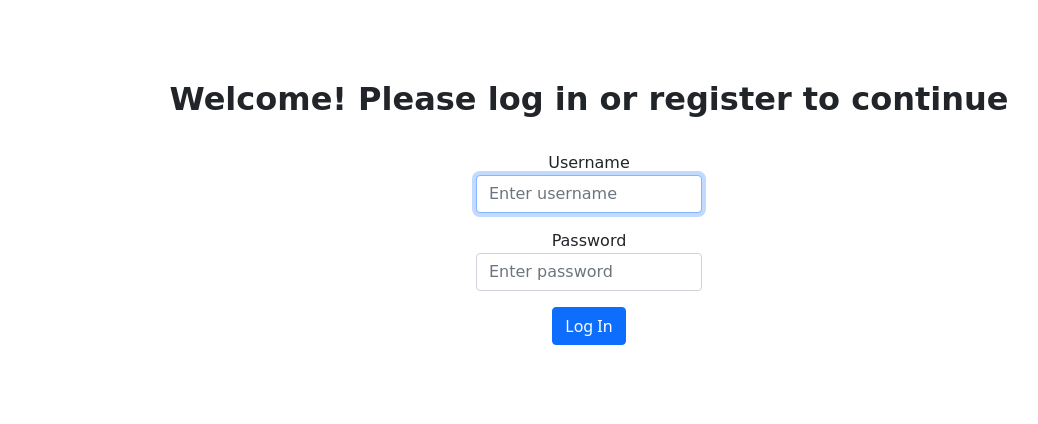
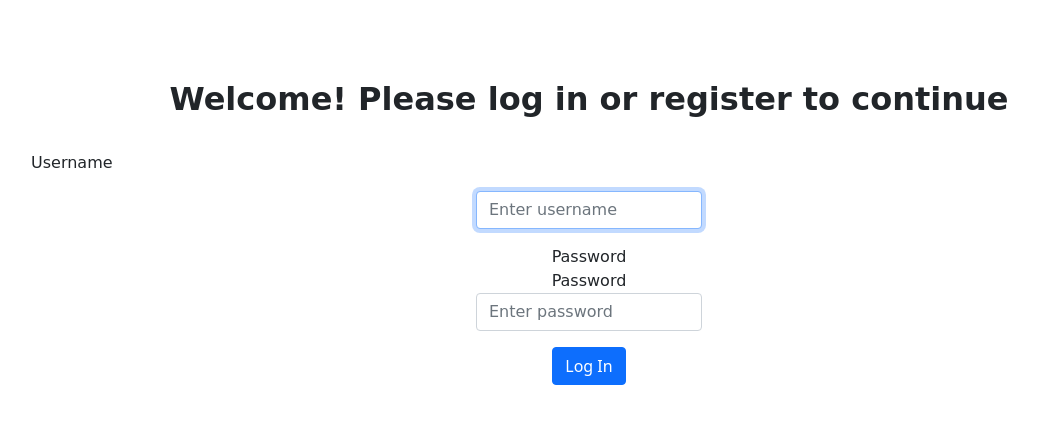
Before and after one commit to jliu0327/mental_health_tracker, a Flask app: page /login in a window 1280 px wide. Shown: the part 64-488 px from the top of the page, without its empty margins (51-1089 px from the left). Run offline with Flask 3, Linux system fonts and the light colour scheme.

Commit message:
Fixed label for login page and started testing profile page label

```diff
--- a/templates/login.html
+++ b/templates/login.html
@@ -18,9 +18,14 @@
 
     <form action="/login" method="post">
         <h2 style="margin-bottom: 2rem;">Welcome! Please log in or register to continue</h2>
+        <div class="am-1">
+            <label for="username">Username</label>
+        </div>
         <div class="mb-3">
-            <label for="username">Username</label>
             <input autocomplete="off" autofocus class="form-control mx-auto w-auto" name="username" id="username" placeholder="Enter username" type="text">
+        </div>
+        <div>
+            <label for="password">Password</label>
         </div>
         <div class="mb-3">
             <label for="password">Password</label>
--- a/templates/profile.html
+++ b/templates/profile.html
@@ -18,9 +18,10 @@
   <form action="/profile" method="post">
     <div class="mb-3 d-flex justify-content-center gap-4">
       <div>
-        <div class="am-1">First name
-          <input class="form-control custom-width4" name="first_name" value="{{ first_name }}">
+        <div class="am-1">
+          <label for="first_name">First name</label>
         </div>
+        <input class="form-control custom-width4" name="first_name" id="first_name" value="{{ first_name }}">
       </div>
       <div>
         <div class="am-1">Last name
```
